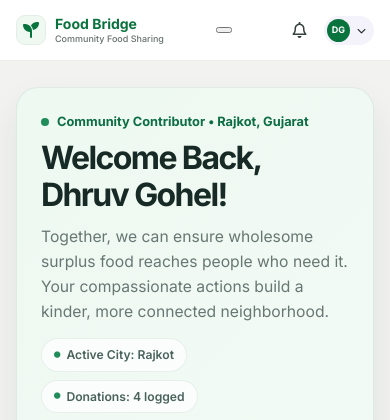
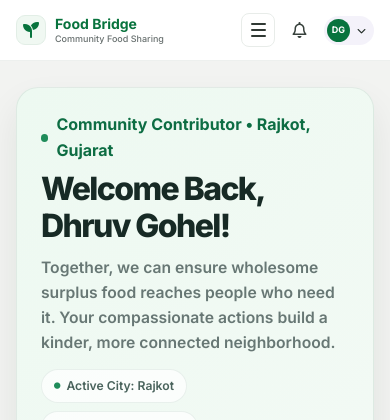
Before and after one commit to dhruvgohel09/FoodBridge, a PHP site: page /dashboard.php in a window 390 px wide. Shown: the top 420 px of the page. Run offline with PHP 8.4, Linux system fonts and the light colour scheme; a user stored in the database is signed in; data comes from the database, SQL or seed files in the repository.

Commit message:
Fix header alignment on dashboard to match donate-food header and hide mobile toggle on desktop

```diff
--- a/css/app-header.css
+++ b/css/app-header.css
@@ -48,6 +48,10 @@
   border-radius: 9px;
   background: #f0f8f2;
   color: #08733d;
+}
+.app-header-menu-toggle,
+.menu-toggle {
+  display: none;
 }
 .app-header-nav {
   display: flex;
@@ -177,7 +181,8 @@
   .app-header-inner {
     min-height: 60px;
   }
-  .app-header-menu-toggle {
+  .app-header-menu-toggle,
+  .menu-toggle {
     display: flex;
     flex: 0 0 34px;
     width: 34px;
@@ -191,15 +196,14 @@
     border-radius: 8px;
     background: #fff;
     cursor: pointer;
+    flex-direction: column;
   }
-  .app-header-menu-toggle span {
+  .app-header-menu-toggle span,
+  .menu-toggle span {
     width: 15px;
     height: 2px;
     border-radius: 2px;
     background: #303934;
-  }
-  .app-header-menu-toggle {
-    flex-direction: column;
   }
   .app-header-nav {
     position: absolute;
--- a/dashboard.php
+++ b/dashboard.php
@@ -48,6 +48,7 @@ $recentRequests = $recentRequestsStmt->fetchAll();
   <link rel="preconnect" href="https://fonts.gstatic.com" crossorigin />
   <link href="https://fonts.googleapis.com/css2?family=Inter:wght@400;500;600;700;800&display=swap" rel="stylesheet" />
   <link rel="stylesheet" href="https://cdnjs.cloudflare.com/ajax/libs/font-awesome/6.5.0/css/all.min.css" />
+  <link rel="stylesheet" href="css/style.css" />
   <link rel="stylesheet" href="css/app-header.css" />
   <style>
     :root {
--- a/includes/app-header.php
+++ b/includes/app-header.php
@@ -35,7 +35,7 @@ if (!empty($nameParts)) {
         <span class="app-header-brand-subtitle">Community Food Sharing</span>
       </span>
     </a>
-    <button class="menu-toggle" type="button" aria-label="Open navigation menu" aria-expanded="false" aria-controls="app-main-nav">
+    <button class="menu-toggle app-header-menu-toggle" type="button" aria-label="Open navigation menu" aria-expanded="false" aria-controls="app-main-nav">
       <span></span><span></span><span></span>
     </button>
     <nav class="app-header-nav" id="app-main-nav" aria-label="Main navigation">
```
Also changed, not shown: README.md, 1 other file.
